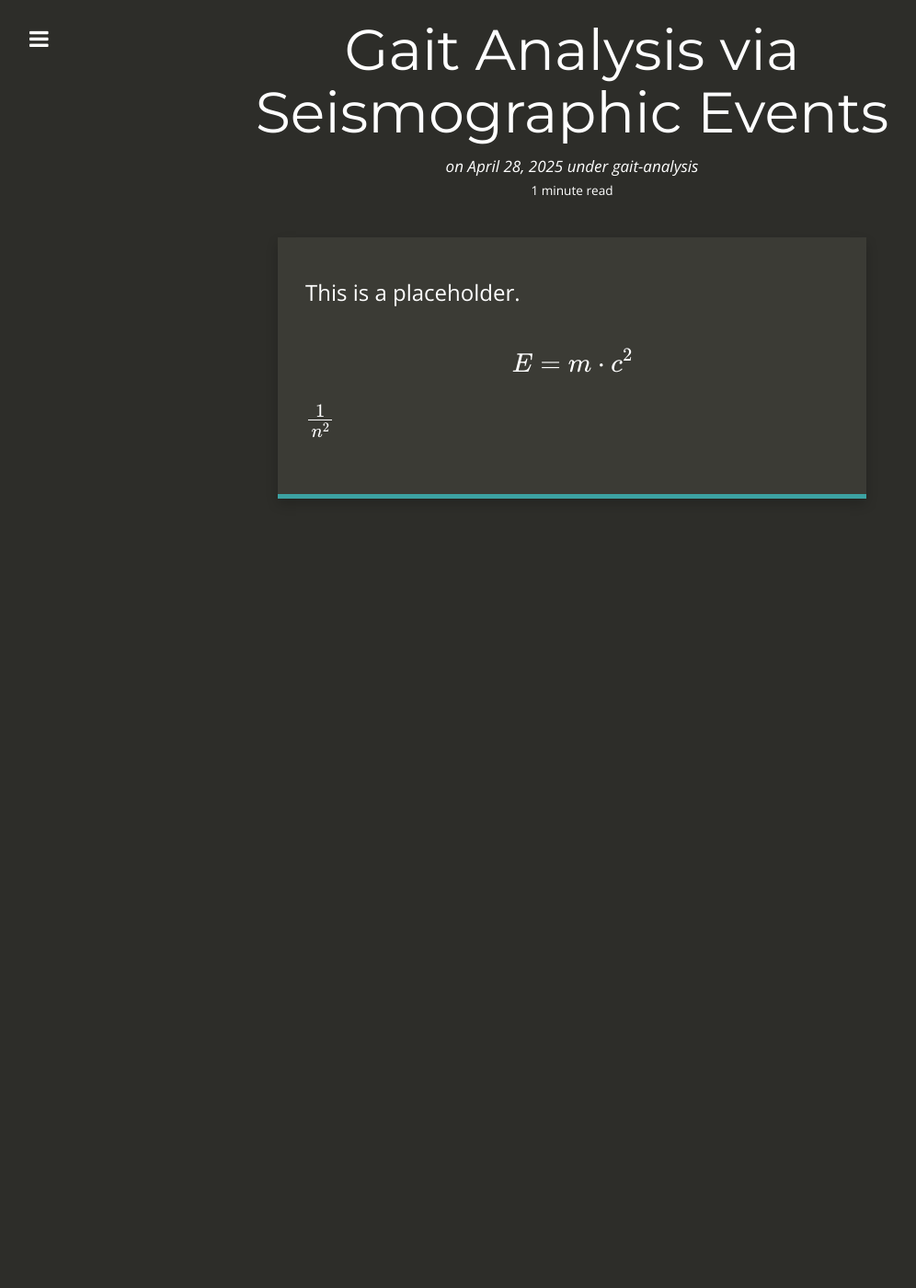
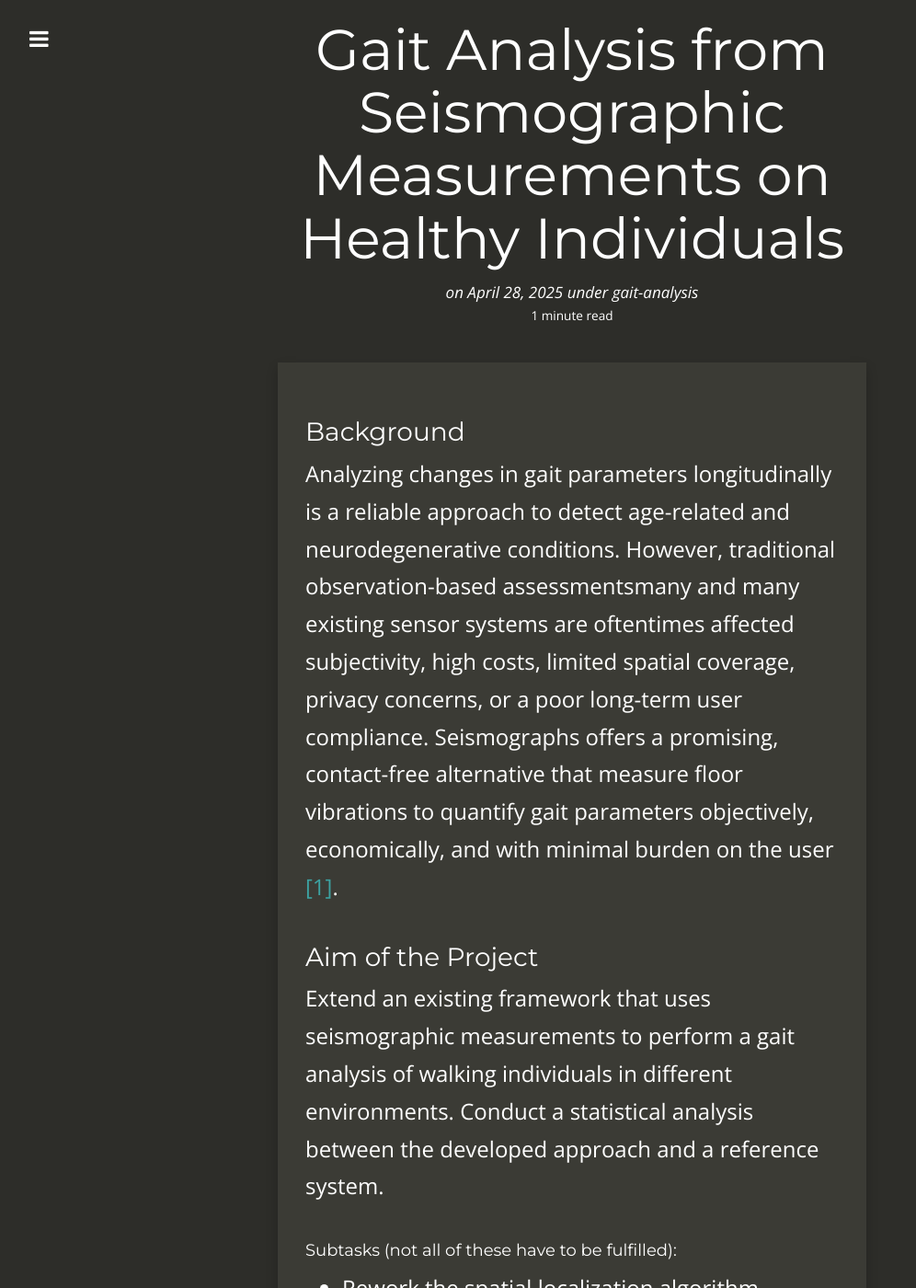
Before and after one commit to ARTORG-GERONTECHNOLOGY/ARTORG-GERONTECHNOLOGY.github.io, a Jekyll site: the page built from _posts/2025-04-28-project-gait-analysis-using-seismographs.md, in a window 1280 px wide and 1400 px high. Shown: the whole window at 92% size, without its empty margins (18-1014 px from the left). Built offline with Jekyll 4.4.1, drawn with Linux system fonts in a browser that asks for light colours; nearby versions of some CDN libraries; formulas are drawn with MathJax 3; some of the changed text lies outside the part shown.

Commit message:
Update 2025-04-28-project-gait-analysis-using-seismographs.md

```diff
--- a/_posts/2025-04-28-project-gait-analysis-using-seismographs.md
+++ b/_posts/2025-04-28-project-gait-analysis-using-seismographs.md
@@ -1,13 +1,37 @@
 ---
 layout: post
-title: Gait Analysis via Seismographic Events
+title: Gait Analysis from Seismographic Measurements on Healthy Individuals
 date: 2025-04-28 12:00:00
 summary: Project Proposal
 categories: gait-analysis
 ---
 
-This is a placeholder.
+### Background
 
-$$ E = m \cdot c^2 $$
+Analyzing changes in gait parameters longitudinally is a reliable approach to detect age-related and neurodegenerative conditions. However, traditional observation-based assessmentsmany and many existing sensor systems are oftentimes affected subjectivity, high costs, limited spatial coverage, privacy concerns, or a poor long-term user compliance. Seismographs offers a promising, contact-free alternative that measure floor vibrations to quantify gait parameters objectively, economically, and with minimal burden on the user [[1]](https://www.nature.com/articles/s41598-024-64508-4).
 
-\\( \frac{1}{n^2} \\)
+### Aim of the Project
+
+Extend an existing framework that uses seismographic measurements to perform a gait analysis of walking individuals in different environments. Conduct a statistical analysis between the developed approach and a reference system.
+
+#### Subtasks (not all of these have to be fulfilled):
+
++ Rework the spatial localization algorithm
++ Calculate force fields from the measured vibrations (those that were induced by the performed steps)
++ Increase the strength of the existing morphologocal filter
++ Implement an stable person identifier by calculating a signature of the measured signals' spectrum (can also be used using deep learning techniques).
++ Counteract the damping effects by implementing dampling models.
+
+###  Material and Methods
+
++ Basic algorithmic implementation to calculate spatio-temporal gait parameters [[1]](https://www.nature.com/articles/s41598-024-64508-4).
++ Custom-built sensor device that can be used to perform seismic measurements (2000 Hz).
++ Reference system that can be used for the comparision.
+
+### Requirements
+- Good programming skills
+- Advanced knowledge of signal analysis
+- Basic knowledge of machine learning
+
+### Contact
+[Michael Single, PhD](mailto:michael.single@unibe.ch)
```
